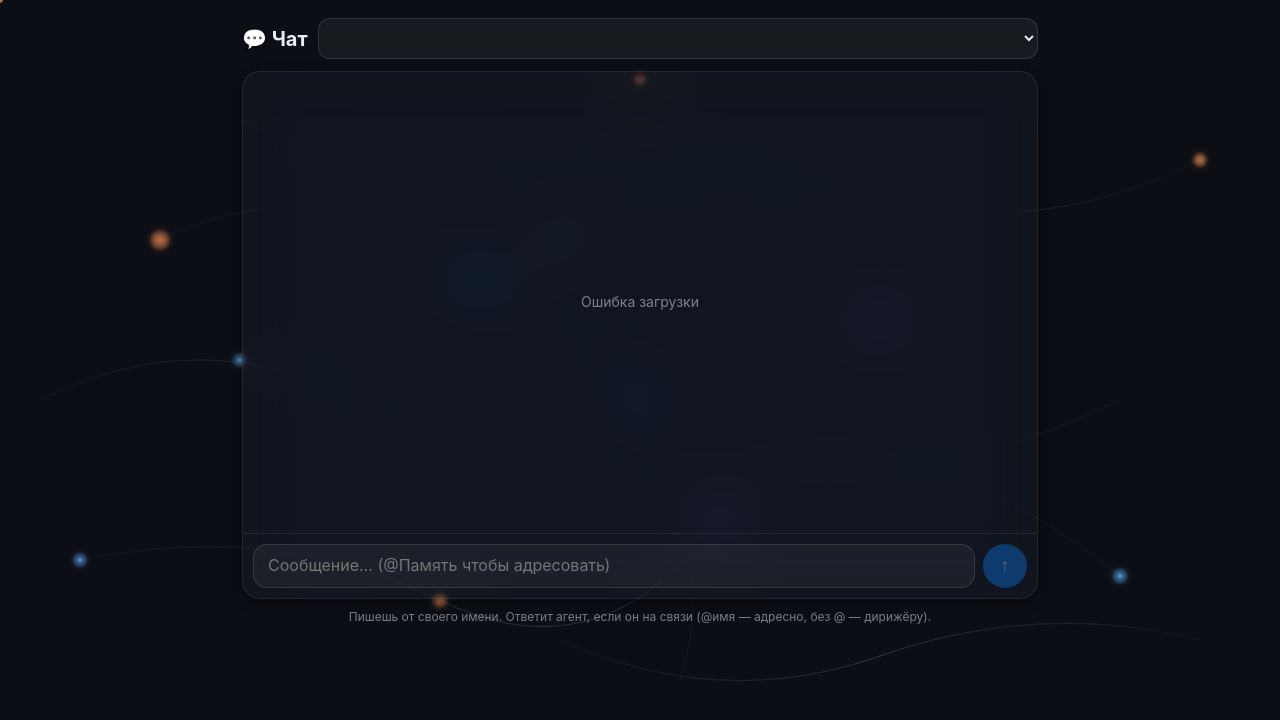
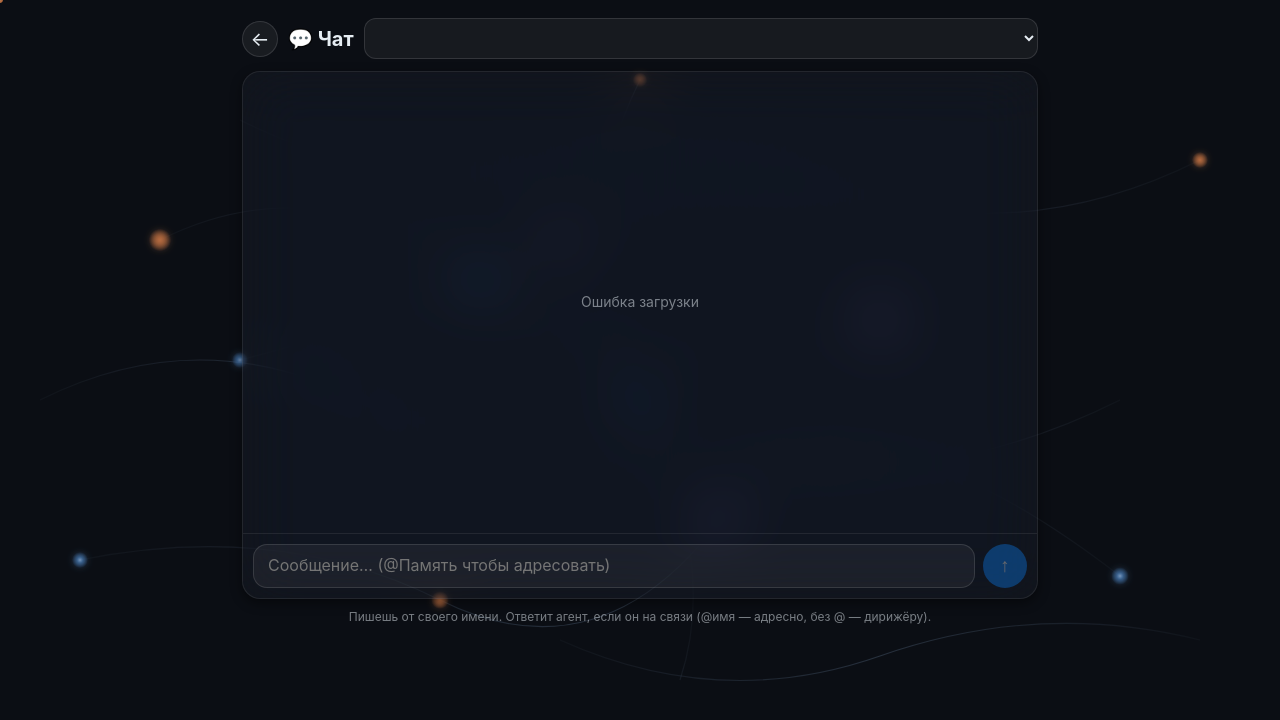
Before and after one commit to mocartlex-wq/cognitive-core, a plain HTML site: page sandbox/webchat.html in a window 1280 px wide. Drawn offline with Linux system fonts and the light colour scheme; files that its build step writes are made by us from their sources; no server answers; files whose address does not match are found by name.

Commit message:
fix(ui): drop overlapping site nav from /chat, add clean back button
/chat injected <!-- TOPNAV --> without the .top-bar wrapper, so .top-nav
positioned itself over the chat content. Removed it; /chat now has its own
minimal header (back + title + room picker). Site header links here via
the top-bar Чат button.

Co-Authored-By: Claude Opus 4.8 <noreply@anthropic.com>

```diff
--- a/sandbox/webchat.html
+++ b/sandbox/webchat.html
@@ -10,6 +10,10 @@
   .chat-wrap{max-width:820px;margin:0 auto;padding:0 12px}
   .chat-head{display:flex;gap:10px;align-items:center;margin:18px 0 12px}
   .chat-head h1{font-size:20px;margin:0;flex:0 0 auto}
+  .chat-head .back{flex:0 0 auto;width:36px;height:36px;border-radius:50%;
+    display:flex;align-items:center;justify-content:center;font-size:20px;
+    text-decoration:none;color:var(--text,#fff);
+    background:rgba(255,255,255,.06);border:1px solid rgba(255,255,255,.12)}
   #roomSel{flex:1;min-width:0;padding:9px 12px;border-radius:12px;font-size:15px;
     background:rgba(255,255,255,.05);color:var(--text,#fff);
     border:1px solid rgba(255,255,255,.12)}
@@ -37,10 +41,9 @@
 </style>
 </head>
 <body>
-<!-- TOPNAV -->
-
 <main class="chat-wrap">
   <div class="chat-head">
+    <a href="/" class="back" title="На главную">←</a>
     <h1>💬 Чат</h1>
     <select id="roomSel" aria-label="Комната"></select>
   </div>
```
